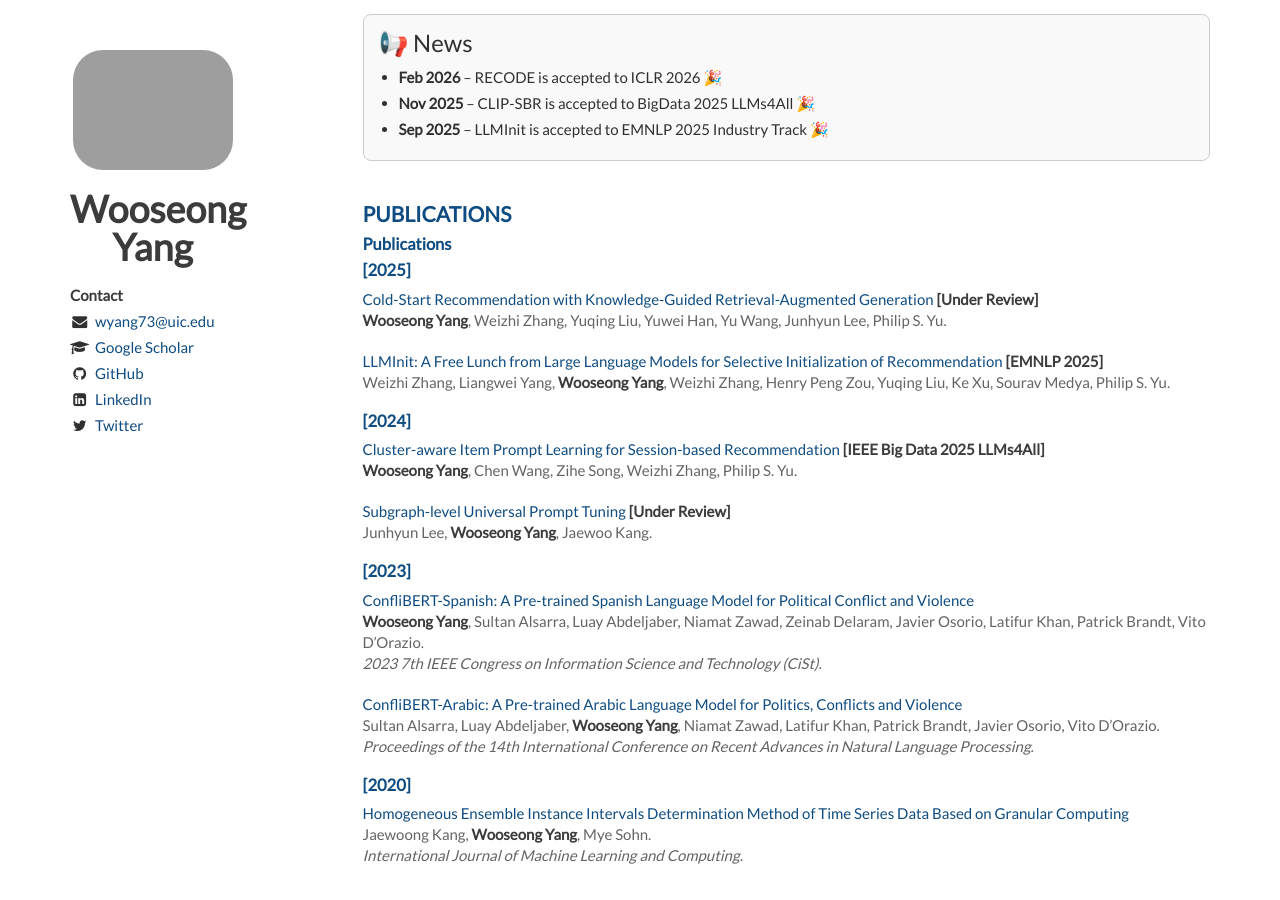
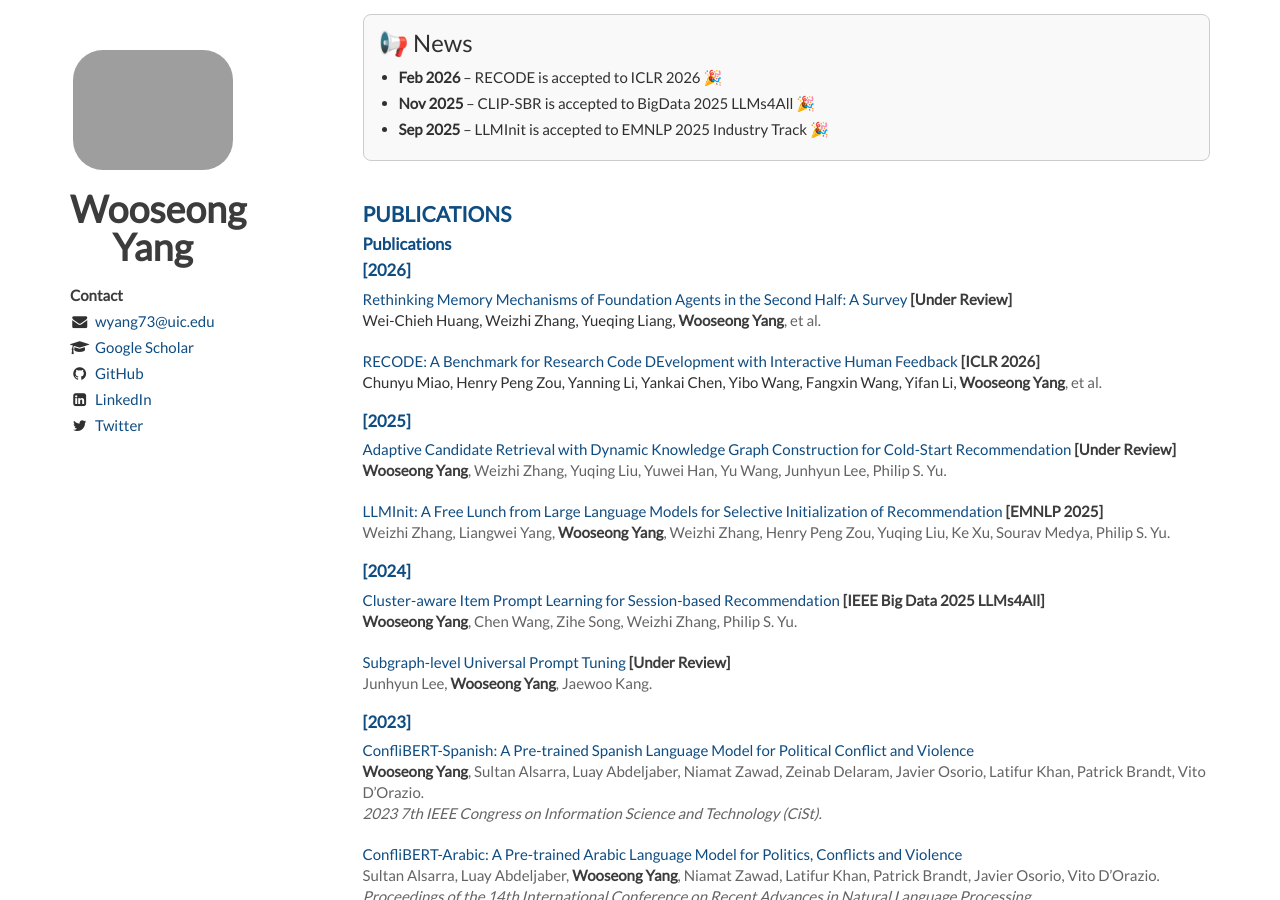
Before and after one commit to WooseongYang/WooseongYang.github.io, a Jekyll site: the page built from index.html, in a window 1280 px wide and 900 px high, scrolled down 407 px. Built offline with Jekyll 4.4.1, drawn with Linux system fonts in a browser that asks for light colours; nearby versions of some CDN libraries; the list of posts is cut into pages by our own code.

Commit message:
Add new publications for 2026 and update existing entries

```diff
--- a/_includes/publications.html
+++ b/_includes/publications.html
@@ -3,10 +3,23 @@
 
     <h2>Publications <span style="font-size: 90%;color: rgb(60, 60, 60);font-weight: normal;"></span></h2>
 
+    <h2>[2026]</h2>
+    <article>
+        <header>
+            <a href="https://arxiv.org/pdf/2602.06052" class="paper_link">Rethinking Memory Mechanisms of Foundation Agents in the Second Half: A Survey <em>[Under Review]</em> </a><br/>
+            Wei-Chieh Huang, Weizhi Zhang, Yueqing Liang, <span><em>Wooseong Yang</em>, et al.</span><br/>
+        </header>
+    </article>
+    <article>
+        <header>
+            <a href="https://arxiv.org/pdf/2510.06186" class="paper_link">RECODE: A Benchmark for Research Code DEvelopment with Interactive Human Feedback <em>[ICLR 2026]</em> </a><br/>
+            Chunyu Miao, Henry Peng Zou, Yanning Li, Yankai Chen, Yibo Wang, Fangxin Wang, Yifan Li, <span><em>Wooseong Yang</em>, et al.</span><br/>
+        </header>
+    </article>
     <h2>[2025]</h2>
     <article>
         <header>
-            <a href="https://arxiv.org/pdf/2505.20773" class="paper_link">Cold-Start Recommendation with Knowledge-Guided Retrieval-Augmented Generation <em>[Under Review]</em> </a><br/>
+            <a href="https://arxiv.org/pdf/2505.20773" class="paper_link">Adaptive Candidate Retrieval with Dynamic Knowledge Graph Construction for Cold-Start Recommendation <em>[Under Review]</em> </a><br/>
             <span><em>Wooseong Yang</em>, Weizhi Zhang, Yuqing Liu, Yuwei Han, Yu Wang, Junhyun Lee, Philip S. Yu.</span><br/>
         </header>
     </article>
```
